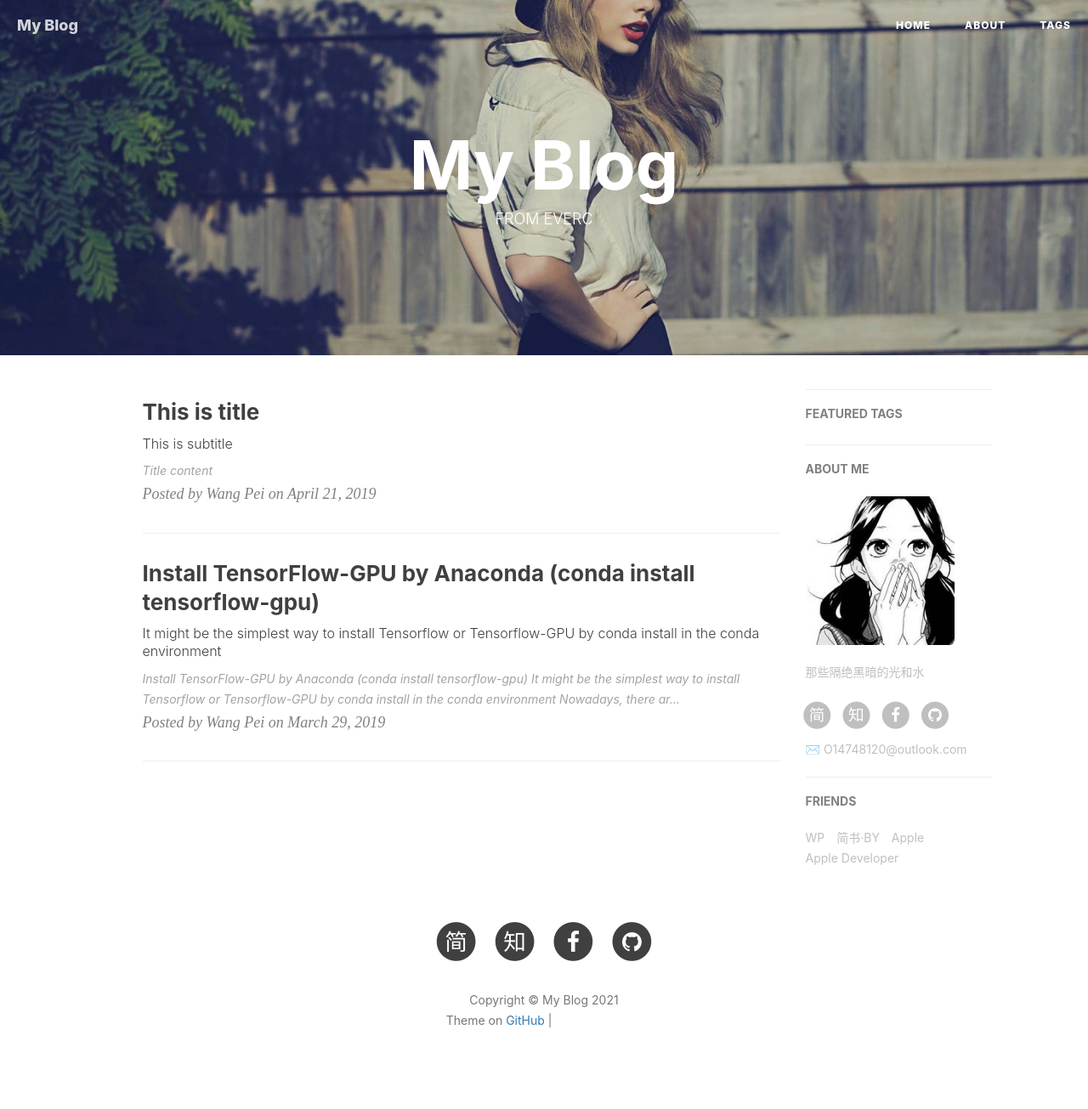
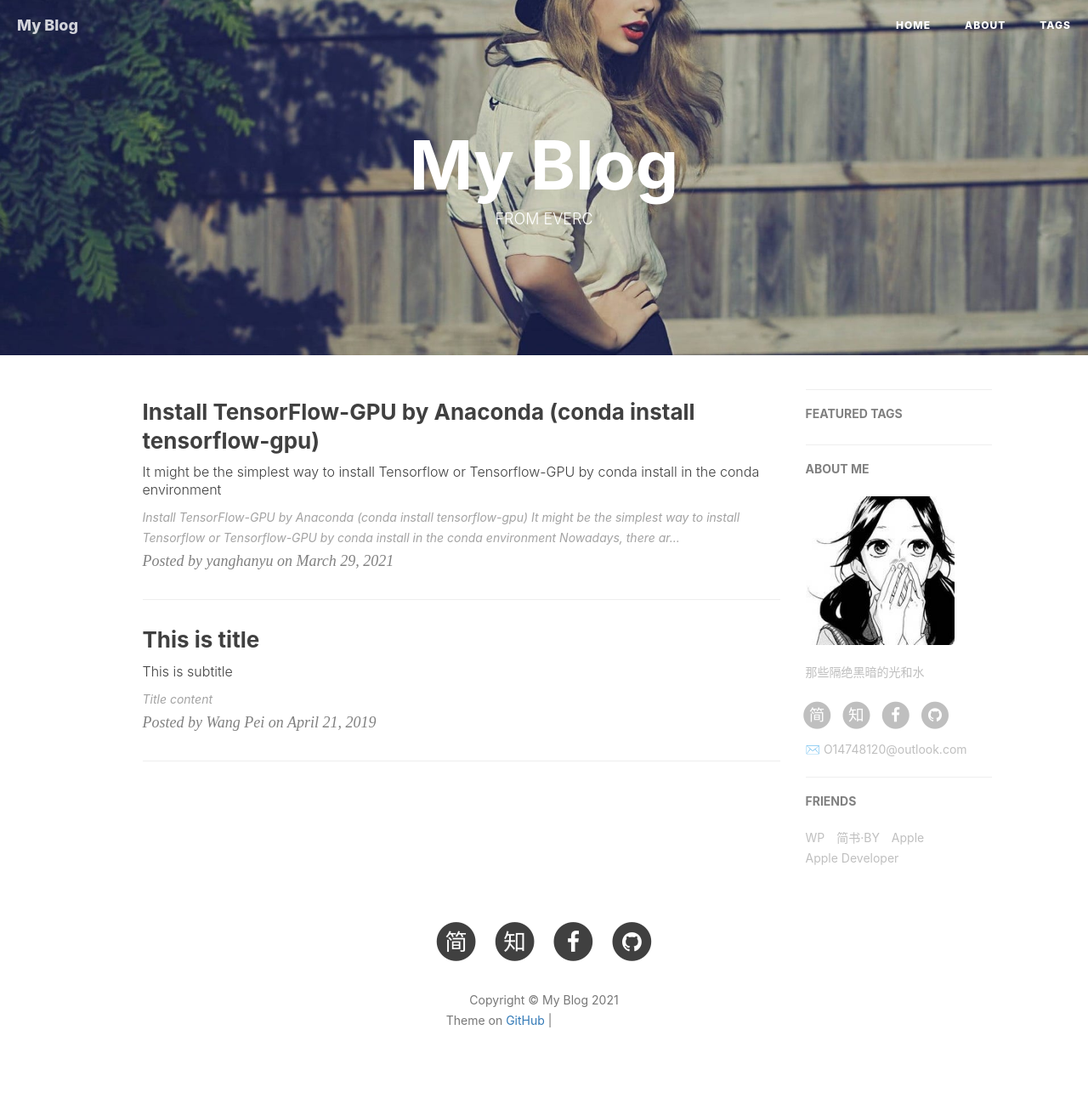
Before and after one commit to EchoesHastur/EchoesHastur.github.io, a Jekyll site: the page built from index.html, in a window 1280 px wide. Shown: the whole page at 85% size. Built offline with Jekyll 4.4.1, drawn with Linux system fonts in a browser that asks for light colours; nearby versions of some CDN libraries; the list of posts is cut into pages by our own code; comment, search, counter and statistics services are not loaded; grey boxes are pictures that could not be loaded.

Commit message:
Update 2019-03-29-Install-TensorFlow-GPU-by-Anaconda(conda install tensorflow-gpu).md

```diff
--- a/_posts/2019-03-29-Install-TensorFlow-GPU-by-Anaconda(conda install tensorflow-gpu).md
+++ b/_posts/2019-03-29-Install-TensorFlow-GPU-by-Anaconda(conda install tensorflow-gpu).md
@@ -2,14 +2,14 @@
 layout:     post
 title:      Install TensorFlow-GPU by Anaconda (conda install tensorflow-gpu)
 subtitle:   It might be the simplest way to install Tensorflow or Tensorflow-GPU by conda install in the conda environment
-date:       2019-03-29
-author:     Wang Pei
+date:       2021-03-29
+author:     yanghanyu
 header-img: img/art-Anaconda-TensorFlow.jpg
 catalog: true
 tags:
     - ubuntu
     - TensorFlow
-    - 深度学习
+    - 区块链
     - CUDA
 ---
 
```
